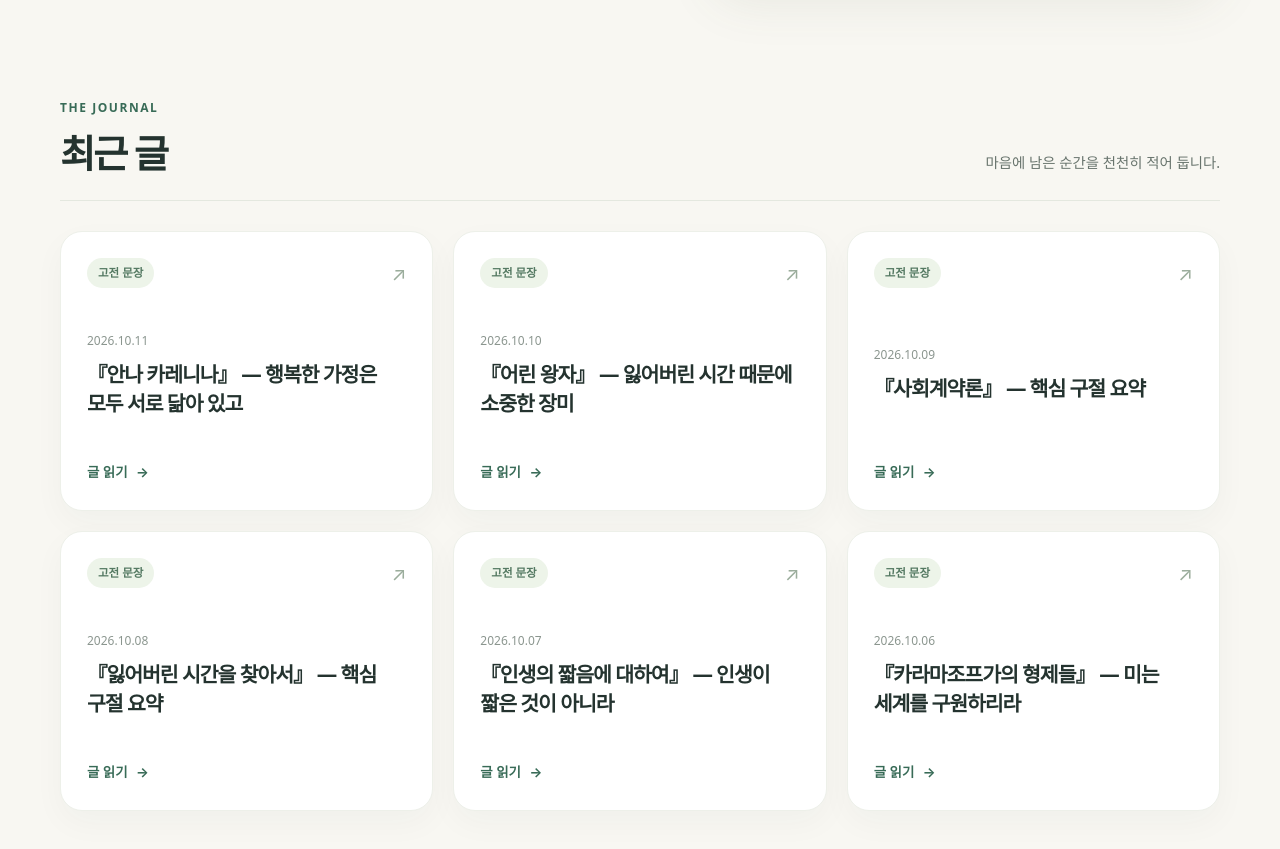
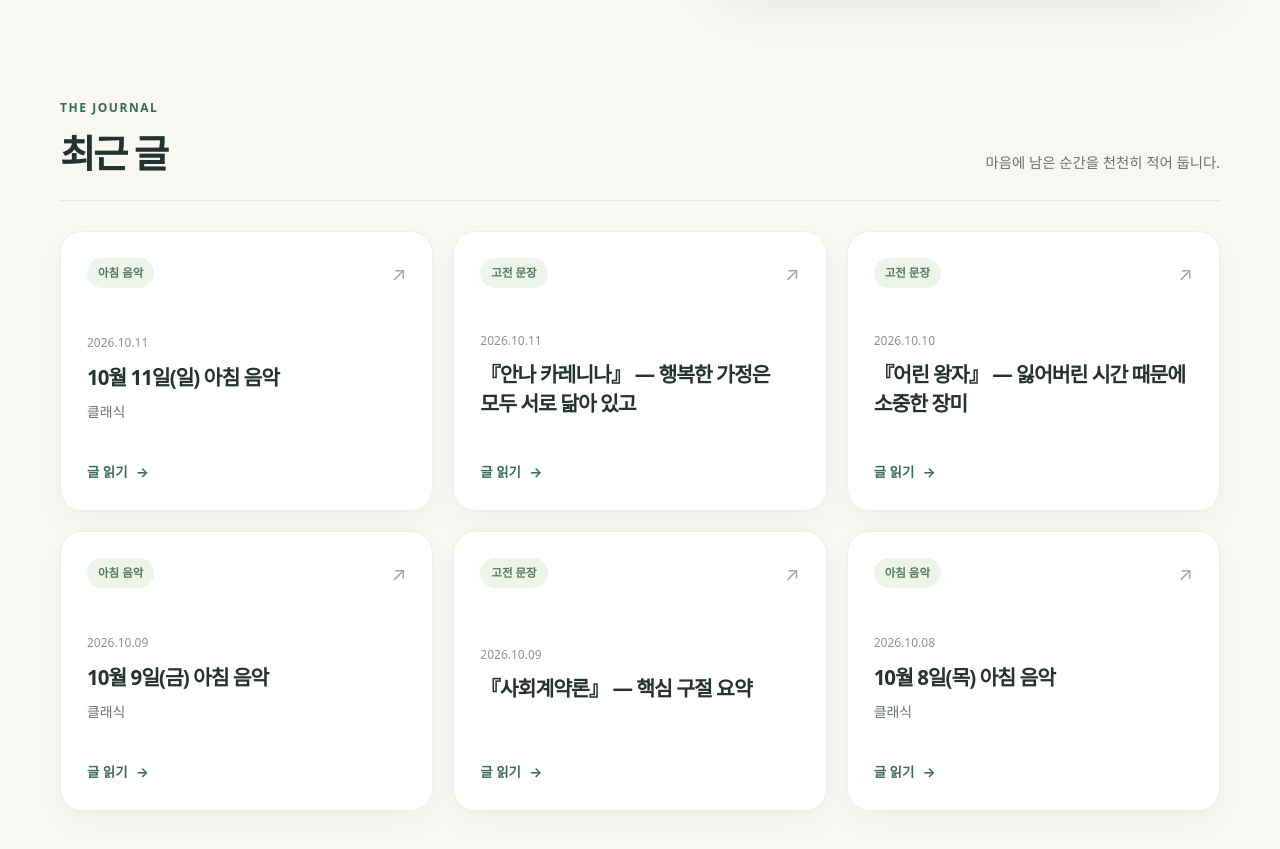
Before and after one commit to solongos7/solongos7.github.io, a Jekyll site: the page built from index.html, in a window 1280 px wide and 900 px high, scrolled down 681 px. Shown: the top 849 px of the window. Built offline with Jekyll 4.4.1, drawn with Linux system fonts in a browser that asks for light colours.

Commit message:
아침 음악 블로그 기록 시작: 2026-10-04~11 소급 + /music/ 페이지

```diff
--- a/_layouts/default.html
+++ b/_layouts/default.html
@@ -17,6 +17,7 @@
           <a href="{{ '/' | relative_url }}">홈</a>
           <a href="{{ '/#posts' | relative_url }}">최근 글</a>
           <a href="{{ '/classic/' | relative_url }}">고전 문장</a>
+          <a href="{{ '/music/' | relative_url }}">아침 음악</a>
           <a href="{{ '/#about' | relative_url }}">소개</a>
           <a class="write-link" href="{{ '/write/' | relative_url }}">새 글 쓰기 <span aria-hidden="true">↗</span></a>
         </nav>
--- /dev/null
+++ b/_posts/2026-10-08-music.md
@@ -0,0 +1,21 @@
+---
+layout: post
+title: "10월 8일(목) 아침 음악"
+date: 2026-10-08
+category: "아침 음악"
+description: "10월 8일 출근길 음악 추천 — 클래식 1곡, 대중음악 1곡."
+---
+
+## 클래식
+
+**에릭 사티 — '짐노페디' 1번 (Trois Gymnopédies)**
+Pascal Rogé 연주
+
+[Apple Music에서 듣기](https://music.apple.com/jp/album/satie-3-gymnop%C3%A9dies/1440721118)
+
+## 대중음악
+
+**잔나비 — '주저하는 연인들을 위해'**
+2019 · 정규 2집 '전설' 수록
+
+[Apple Music에서 듣기](https://music.apple.com/kr/song/주저하는-연인들을-위해/1456103133)
--- /dev/null
+++ b/_posts/2026-10-09-music.md
@@ -0,0 +1,21 @@
+---
+layout: post
+title: "10월 9일(금) 아침 음악"
+date: 2026-10-09
+category: "아침 음악"
+description: "10월 9일 출근길 음악 추천 — 클래식 1곡, 대중음악 1곡."
+---
+
+## 클래식
+
+**세르게이 라흐마니노프 — 피아노 협주곡 2번 C단조 Op.18 중 1악장 Moderato**
+Khatia Buniatishvili · 체코 필하모닉, Paavo Järvi
+
+[Apple Music에서 듣기](https://music.apple.com/us/album/1199073413?i=1199073765)
+
+## 대중음악
+
+**이무진 — '신호등 (Traffic Light)'**
+2021 · '신호등 - Single'
+
+[Apple Music에서 듣기](https://music.apple.com/us/album/1567544635?i=1567544638)
--- /dev/null
+++ b/_posts/2026-10-11-music.md
@@ -0,0 +1,21 @@
+---
+layout: post
+title: "10월 11일(일) 아침 음악"
+date: 2026-10-11
+category: "아침 음악"
+description: "10월 11일 출근길 음악 추천 — 클래식 1곡, 대중음악 1곡."
+---
+
+## 클래식
+
+**안토닌 드보르자크 — 교향곡 9번 E단조 Op.95 '신세계로부터' 중 2악장 Largo**
+London Philharmonic Orchestra, David Parry · 앨범 'The 50 Greatest Pieces of Classical Music'
+
+[Apple Music에서 듣기](https://music.apple.com/us/album/symphony-no-9-in-e-minor-op-95-from-the-new-world-ii-largo/339006385?i=339006496&uo=4)
+
+## 대중음악
+
+**버스커버스커 — '벚꽃 엔딩 (Cherry Blossom Ending)'**
+2012 · 정규 1집 'Busker Busker 1st' 수록
+
+[Apple Music에서 듣기](https://music.apple.com/us/album/cherry-blossom-ending/1570571992?i=1570572282&uo=4)
--- /dev/null
+++ b/music.html
@@ -0,0 +1,32 @@
+---
+layout: default
+title: 아침 음악
+description: "매일 아침 추천되는 출근길 음악을 모아 둡니다."
+permalink: /music/
+---
+
+<section class="content-section" id="music-posts" aria-labelledby="music-title">
+  <div class="section-heading">
+    <div>
+      <p class="section-kicker">MORNING MUSIC</p>
+      <h2 id="music-title">아침 음악</h2>
+    </div>
+    <p>매일 아침 7시 20분에 추천되는 출근길 음악을 모아 둡니다. 클래식 1곡, 대중음악 1곡.</p>
+  </div>
+
+  <div class="post-grid">
+    {% for post in site.categories["아침 음악"] %}
+    <article class="post-card">
+      <a class="post-card-link" href="{{ post.url | relative_url }}" aria-label="{{ post.title }} 글 읽기">
+        <div class="card-top"><span class="card-category">{{ post.category | default: '기록' }}</span><span aria-hidden="true" class="card-arrow">↗</span></div>
+        <div>
+          <time datetime="{{ post.date | date: '%Y-%m-%d' }}">{{ post.date | date: '%Y.%m.%d' }}</time>
+          <h3>{{ post.title }}</h3>
+          <p>{{ post.excerpt | strip_html | normalize_whitespace | truncate: 105 }}</p>
+        </div>
+        <span class="read-more">글 읽기 <span aria-hidden="true">→</span></span>
+      </a>
+    </article>
+    {% endfor %}
+  </div>
+</section>
```
Also changed, not shown: _posts/2026-10-04-music.md (added, +21 -0 lines), _posts/2026-10-05-music.md (added, +21 -0 lines), _posts/2026-10-06-music.md (added, +21 -0 lines), _posts/2026-10-07-music.md (added, +21 -0 lines).
